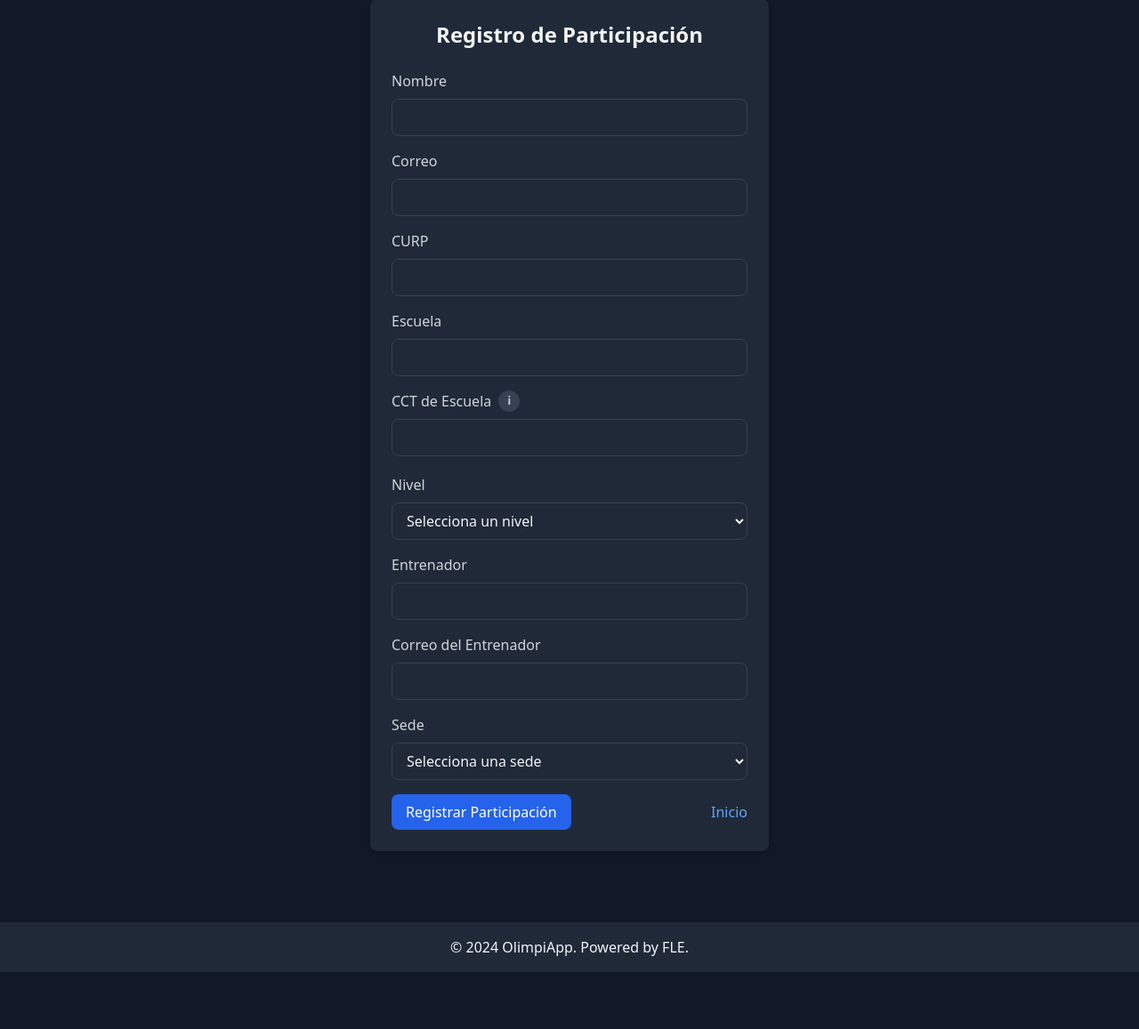
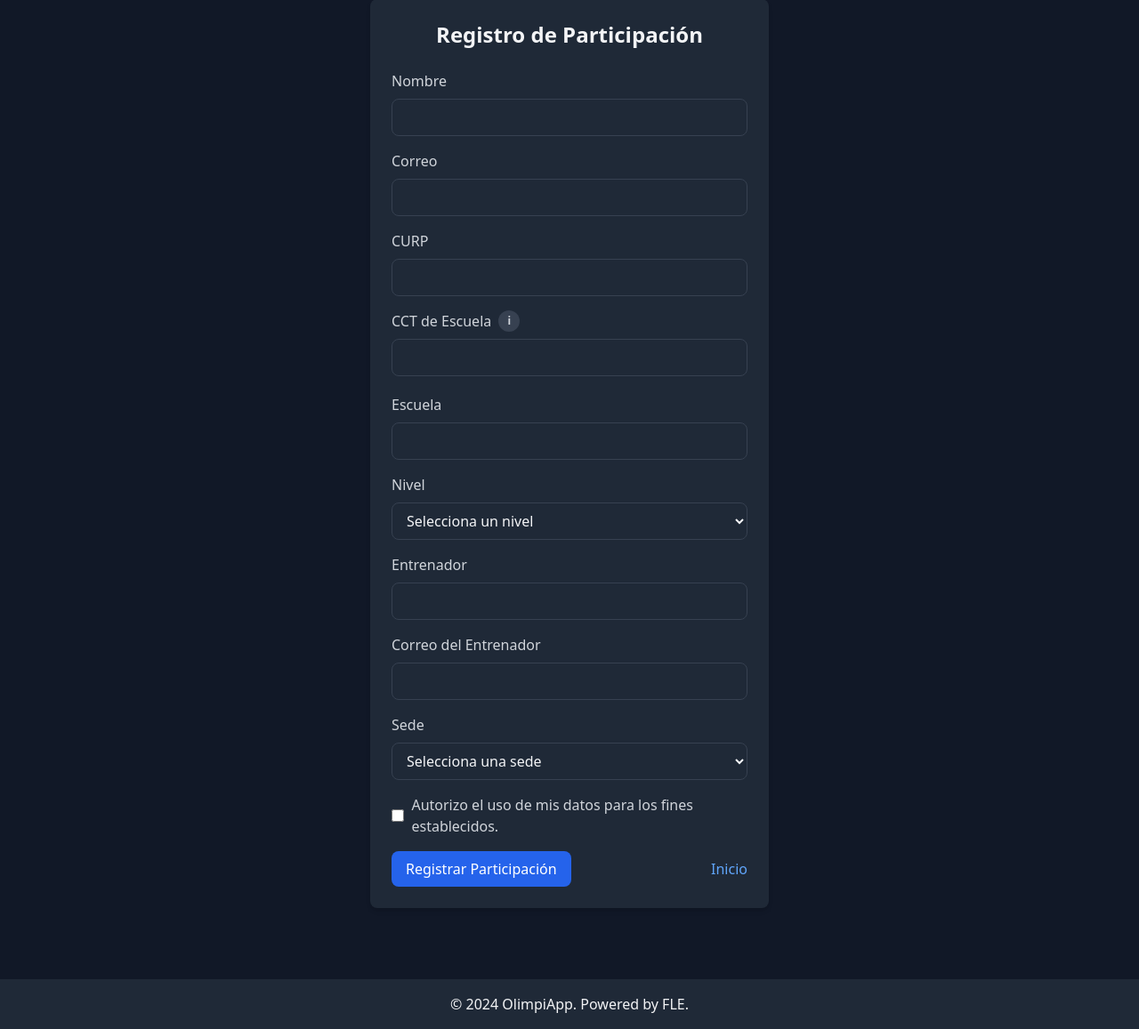
Before and after one commit to ManuNunez/omrch_inscripciones, a Flask app: page /register in a window 1280 px wide. Shown: the part 89-1246 px from the top of the page at 89% size. Before the commit the page ends 1182 px from the top, so only its background shows below. Run offline with Flask 3, Linux system fonts and the light colour scheme; some libraries are stand-ins or nearby versions.

Commit message:
cambio de parametros registro

```diff
--- a/app/routes/registration.py
+++ b/app/routes/registration.py
@@ -27,7 +27,7 @@ def register_participation():
 
         # Validar el número de participantes de la escuela
         limit_validation = StudentParticipation.query.filter_by(school_id=school.id).count()
-        if limit_validation >= 6:
+        if limit_validation >18:
             flash('El límite de 6 participantes por escuela ya fue alcanzado', 'danger')
             return redirect(url_for('registration.register_participation'))
 
--- a/app/static/dist/output.css
+++ b/app/static/dist/output.css
@@ -678,6 +678,10 @@ video {
   display: none;
 }
 
+.h-4 {
+  height: 1rem;
+}
+
 .h-6 {
   height: 1.5rem;
 }
@@ -688,6 +692,10 @@ video {
 
 .min-h-screen {
   min-height: 100vh;
+}
+
+.w-4 {
+  width: 1rem;
 }
 
 .w-6 {
@@ -882,6 +890,11 @@ video {
   color: rgb(96 165 250 / var(--tw-text-opacity));
 }
 
+.text-blue-600 {
+  --tw-text-opacity: 1;
+  color: rgb(37 99 235 / var(--tw-text-opacity));
+}
+
 .text-gray-100 {
   --tw-text-opacity: 1;
   color: rgb(243 244 246 / var(--tw-text-opacity));
--- a/app/templates/registration.html
+++ b/app/templates/registration.html
@@ -17,12 +17,6 @@
                 <label for="curp" class="block text-gray-300 font-medium mb-2">CURP</label>
                 <input type="text" id="curp" name="curp" class="w-full px-3 py-2 border border-gray-700 rounded-lg bg-gray-800 text-gray-100 focus:outline-none focus:ring-2 focus:ring-blue-500" required>
             </div>
-            <div class="relative mb-6">
-                <label for="school" class="block text-gray-300 font-medium mb-2">Escuela</label>
-                <input type="text" id="school" name="school" class="w-full px-3 py-2 border border-gray-700 rounded-lg bg-gray-800 text-gray-100 focus:outline-none focus:ring-2 focus:ring-blue-500" readonly>
-                <!-- Elemento para mostrar sugerencias -->
-                <div id="suggestions" class="absolute bg-gray-800 border border-gray-700 rounded-lg w-full mt-1 max-h-60 overflow-y-auto hidden z-20"></div>
-            </div>
             <div>
                 <label for="school_cct" class="block text-gray-300 font-medium mb-2 flex items-center">
                     CCT de Escuela
@@ -31,6 +25,11 @@
                     </button>
                 </label>
                 <input type="text" id="school_cct" name="school_cct" class="w-full px-3 py-2 border border-gray-700 rounded-lg bg-gray-800 text-gray-100 focus:outline-none focus:ring-2 focus:ring-blue-500 mb-1">
+            </div>
+            <div class="relative mb-6">
+                <label for="school" class="block text-gray-300 font-medium mb-2">Escuela</label>
+                <input type="text" id="school" name="school" class="w-full px-3 py-2 border border-gray-700 rounded-lg bg-gray-800 text-gray-100 focus:outline-none focus:ring-2 focus:ring-blue-500" readonly>
+                <div id="suggestions" class="absolute bg-gray-800 border border-gray-700 rounded-lg w-full mt-1 max-h-60 overflow-y-auto hidden z-20"></div>
             </div>
             <div>
                 <label for="level" class="block text-gray-300 font-medium mb-2">Nivel</label>
@@ -60,6 +59,10 @@
                         <option value="{{ campus.id }}">{{ campus.name }}</option>
                     {% endfor %}
                 </select>
+            </div>
+            <div class="flex items-center">
+                <input type="checkbox" id="data_consent" name="data_consent" class="w-4 h-4 text-blue-600 bg-gray-800 border-gray-700 rounded focus:ring-blue-500 focus:ring-2" required>
+                <label for="data_consent" class="ml-2 text-gray-300">Autorizo el uso de mis datos para los fines establecidos.</label>
             </div>
             <div class="flex items-center justify-between mt-4">
                 <button type="submit" class="bg-blue-600 text-white px-4 py-2 rounded-lg hover:bg-blue-700 focus:outline-none focus:ring-2 focus:ring-blue-500">Registrar Participación</button>
```
